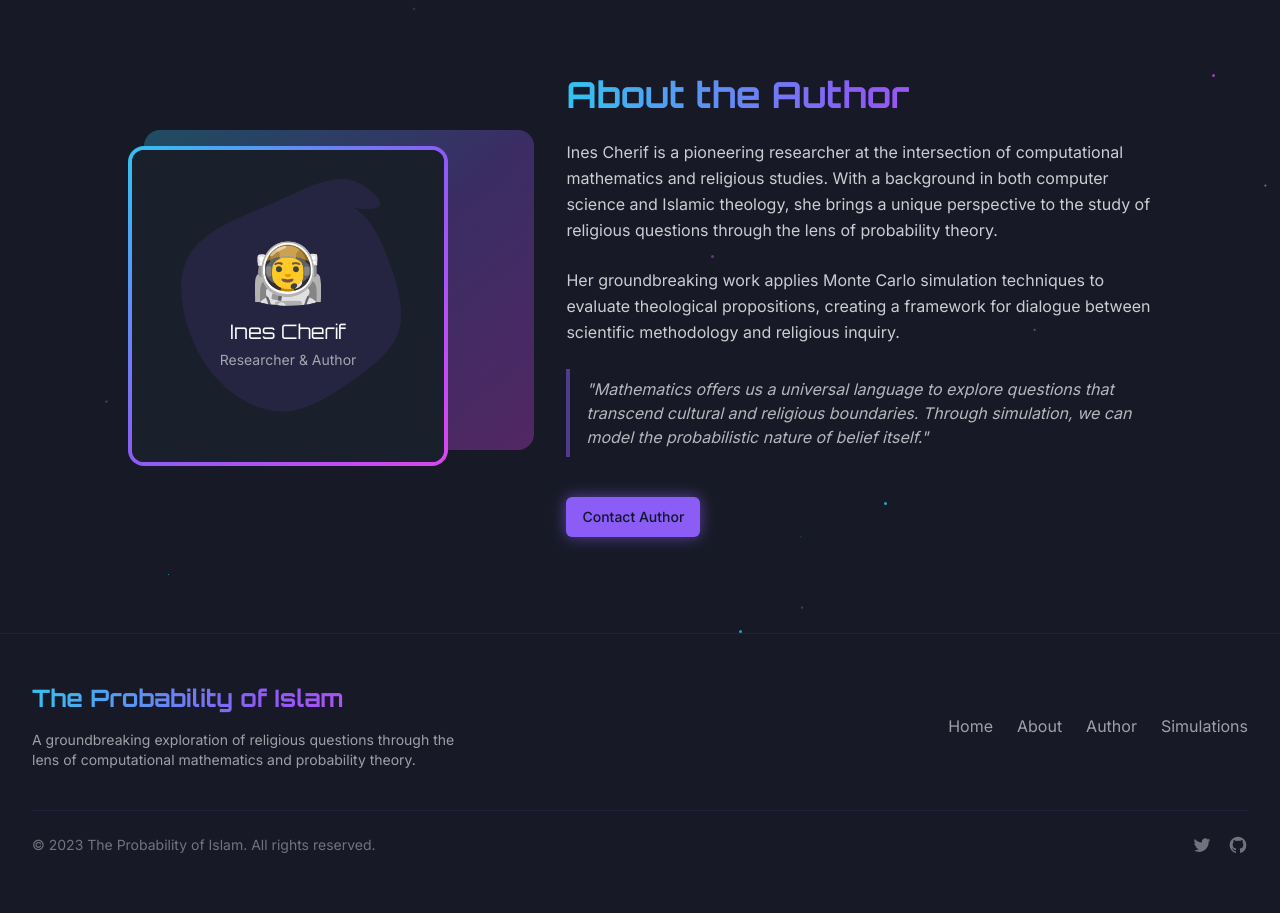
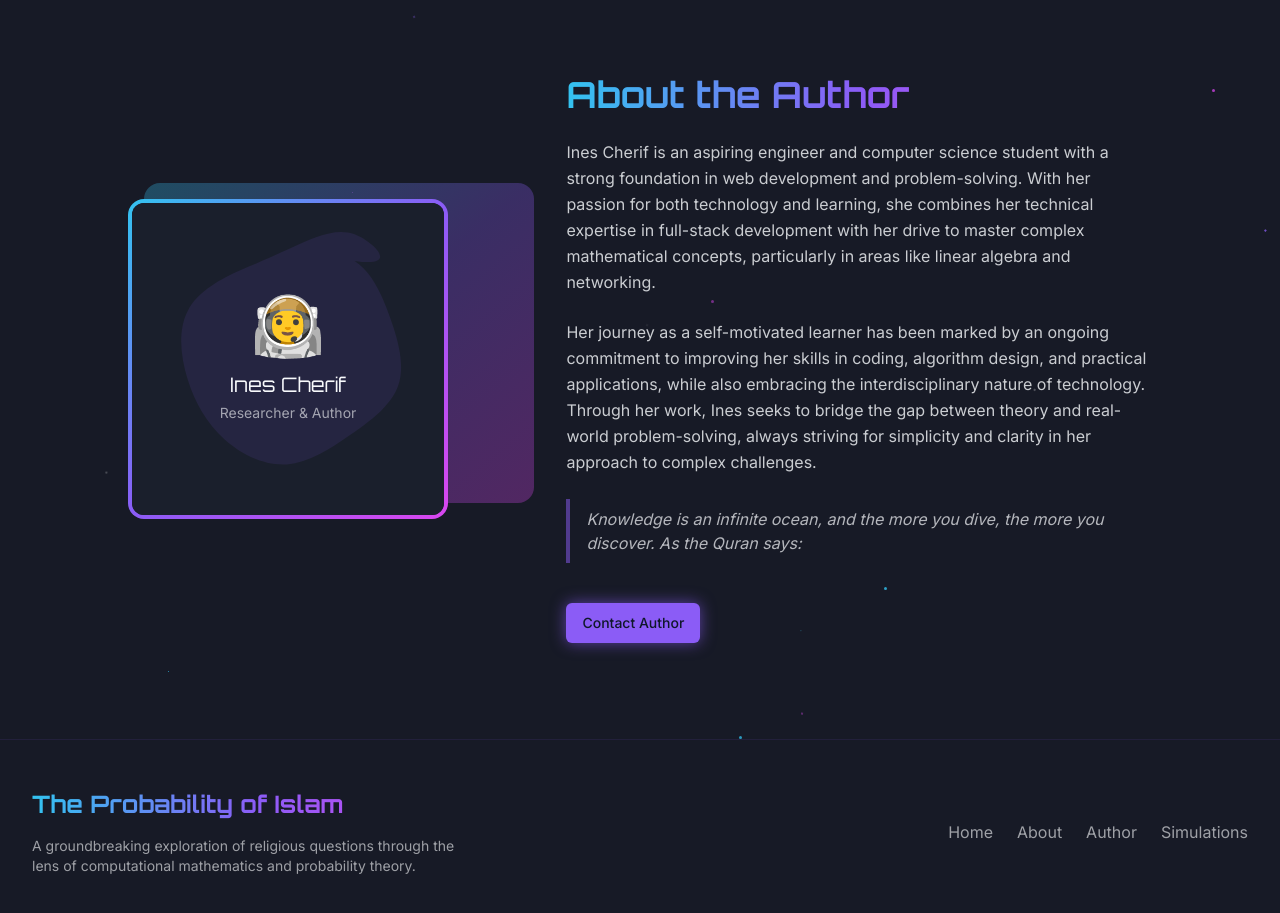
Before and after one commit to inesCherif/cosmic-authorship, a React (Vite) app: page / in a window 1280 px wide. Shown: the part 1760-2673 px from the top of the page. Built offline with nearby package versions, Linux system fonts and the light colour scheme.

Commit message:
Visual edit in Lovable
Edited UI in Lovable

```diff
--- a/src/components/AuthorSection.tsx
+++ b/src/components/AuthorSection.tsx
@@ -1,11 +1,8 @@
-
 import React from 'react';
 import { Button } from '@/components/ui/button';
 import ParticleEffect from './ParticleEffect';
-
 const AuthorSection: React.FC = () => {
-  return (
-    <section id="author" className="py-24 relative">
+  return <section id="author" className="py-24 relative">
       <ParticleEffect />
 
       <div className="container mx-auto px-4 md:px-8 relative z-10">
@@ -38,24 +35,11 @@ const AuthorSection: React.FC = () => {
                 About the Author
               </h2>
 
-              <p className="text-foreground/80 leading-relaxed">
-                Ines Cherif is a pioneering researcher at the intersection of computational
-                mathematics and religious studies. With a background in both computer science
-                and Islamic theology, she brings a unique perspective to the study of
-                religious questions through the lens of probability theory.
-              </p>
+              <p className="text-foreground/80 leading-relaxed">Ines Cherif is an aspiring engineer and computer science student with a strong foundation in web development and problem-solving. With her passion for both technology and learning, she combines her technical expertise in full-stack development with her drive to master complex mathematical concepts, particularly in areas like linear algebra and networking.</p>
 
-              <p className="text-foreground/80 leading-relaxed">
-                Her groundbreaking work applies Monte Carlo simulation techniques to
-                evaluate theological propositions, creating a framework for dialogue
-                between scientific methodology and religious inquiry.
-              </p>
+              <p className="text-foreground/80 leading-relaxed">Her journey as a self-motivated learner has been marked by an ongoing commitment to improving her skills in coding, algorithm design, and practical applications, while also embracing the interdisciplinary nature of technology. Through her work, Ines seeks to bridge the gap between theory and real-world problem-solving, always striving for simplicity and clarity in her approach to complex challenges.</p>
 
-              <div className="border-l-4 border-cosmic-purple/50 pl-4 py-2 italic text-foreground/70">
-                "Mathematics offers us a universal language to explore questions that
-                transcend cultural and religious boundaries. Through simulation, we can
-                model the probabilistic nature of belief itself."
-              </div>
+              <div className="border-l-4 border-cosmic-purple/50 pl-4 py-2 italic text-foreground/70">Knowledge is an infinite ocean, and the more you dive, the more you discover. As the Quran says:  </div>
 
               <div className="pt-4">
                 <Button className="button-glow bg-cosmic-purple hover:bg-cosmic-purple/90">
@@ -66,8 +50,6 @@ const AuthorSection: React.FC = () => {
           </div>
         </div>
       </div>
-    </section>
-  );
+    </section>;
 };
-
 export default AuthorSection;
```
